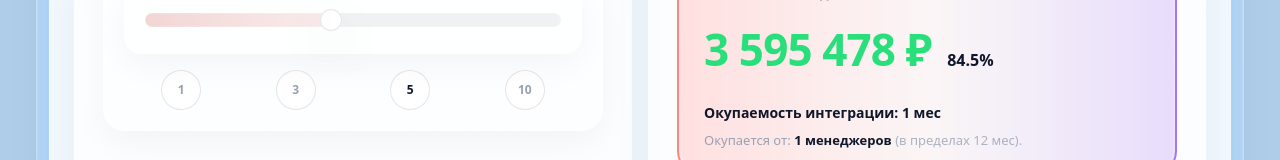
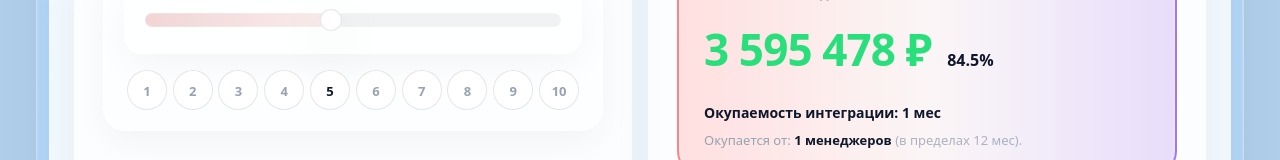
Before and after one commit to uniconsulting/uni.com, a Next.js app: page / in a window 1280 px wide. Shown: the part 6051-6211 px from the top of the page. Built offline with nearby package versions, Linux system fonts and the light colour scheme.

Commit message:
Update RoiCalculatorSection.tsx

```diff
--- a/src/components/sections/RoiCalculatorSection.tsx
+++ b/src/components/sections/RoiCalculatorSection.tsx
@@ -255,22 +255,28 @@ export default function RoiCalculatorSection() {
                         ariaLabel="Количество менеджеров"
                       />
 
-                      {/* кружки 1 / 3 / 5 / 10 */}
-                      <div className="mt-4 grid grid-cols-4 items-center">
-                        {[1, 3, 5, 10].map((x) => {
+                      {/* пресеты 1..10 строго под положениями ползунка */}
+<div className="mt-4 grid grid-cols-10 items-center">
+  {Array.from({ length: 10 }, (_, i) => i + 1).map((x) => {
     const active = calc.m === x;
+
     return (
       <button
         key={x}
         type="button"
         onClick={() => setManagers(x)}
         className={[
-                                "mx-auto h-10 w-10 rounded-full text-[12px] font-semibold transition-[transform,color,background-color] duration-[500ms] active:scale-[0.99]",
-                                "bg-white border border-black/10",
+          "mx-auto aspect-square rounded-full transition-[transform,color,background-color,border-color] duration-[450ms] active:scale-[0.99]",
+          // размеры
+          "h-9 w-9 sm:h-10 sm:w-10",
+          // важно: серый бордюр + поверх него lg-border
+          "lg-border border border-black/10 bg-white",
+          // состояния
           active ? "text-[#0f172a]" : "text-[#98A2B3]",
         ].join(" ")}
+        aria-label={`Установить ${x} менеджеров`}
       >
-                              {x}
+        <span className="text-[12px] sm:text-[13px] font-semibold">{x}</span>
       </button>
     );
   })}
```
Lines whose indentation alone changed are shown as unchanged.
